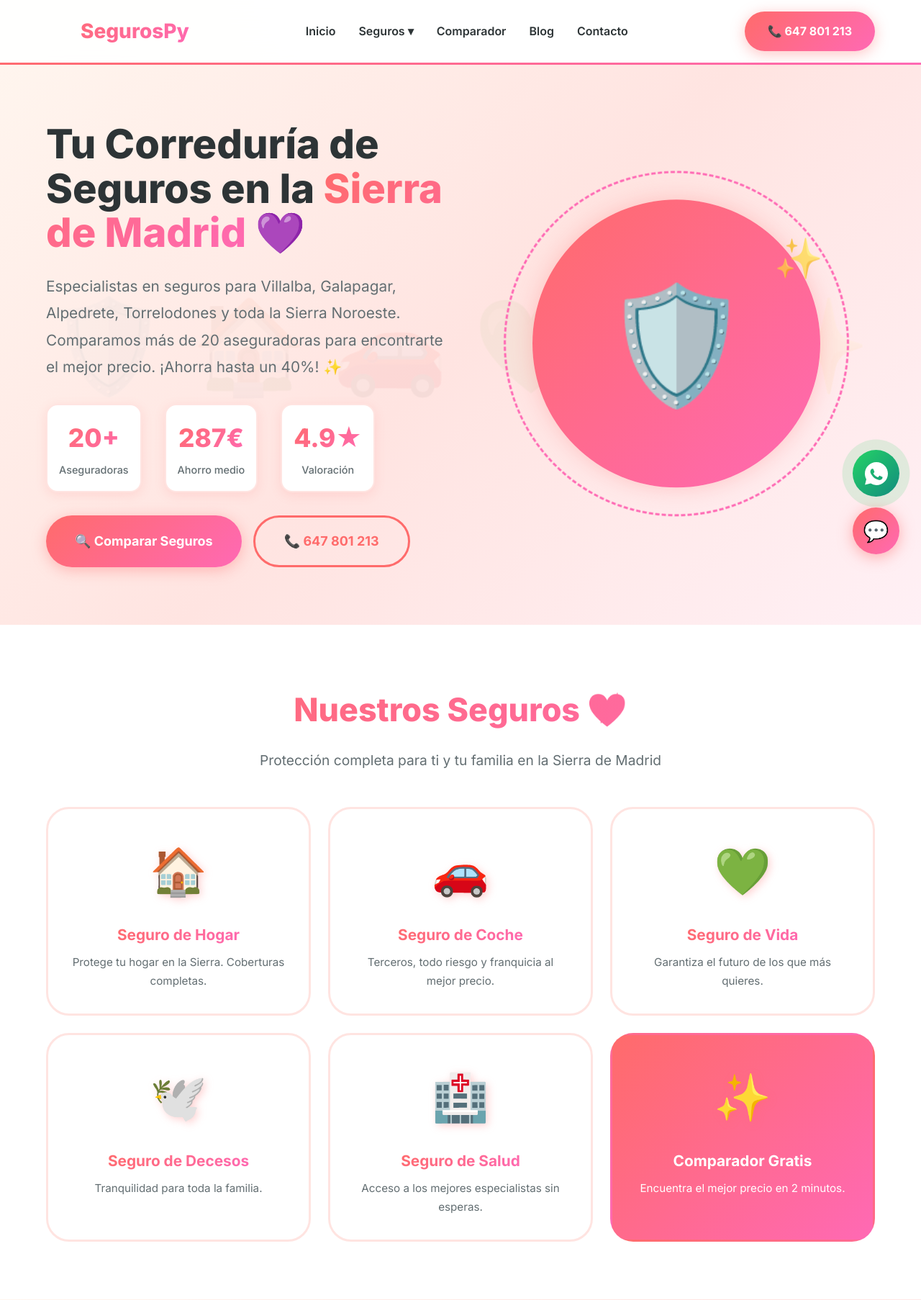
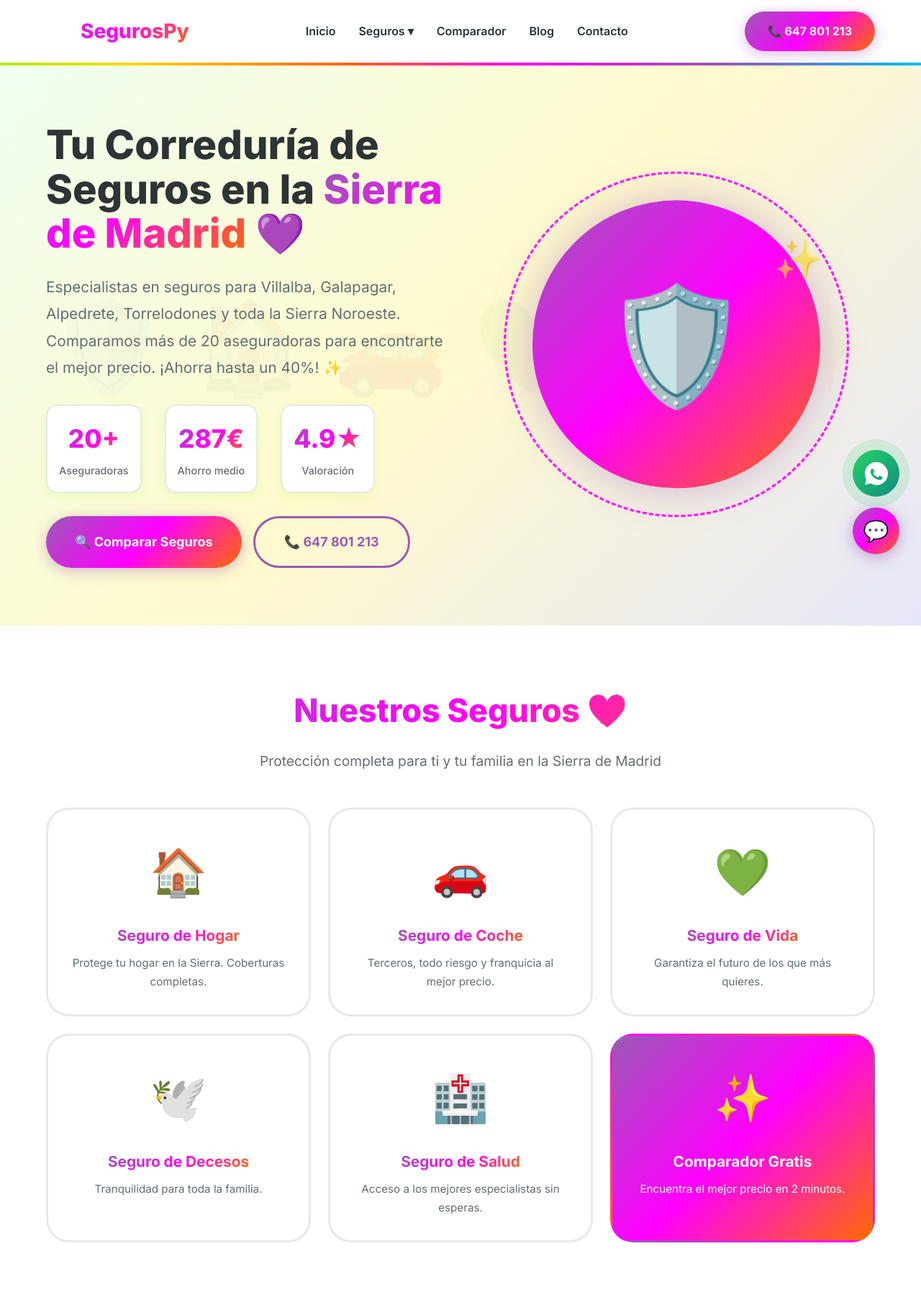
Before and after one commit to CandiCF/segurospy, a FastAPI app: page / in a window 1280 px wide. Shown: the top 1806 px of the page at 72% size. Run offline with FastAPI, Linux system fonts and the light colour scheme.

Commit message:
Nueva paleta: verde lima, amarillo, naranja, azul, morado, fucsia
- Colores más vibrantes y alegres
- Gradientes rainbow en header
- Cada tarjeta de servicio con su color único
- Fondo más claro y luminoso

```diff
--- a/static/css/styles.css
+++ b/static/css/styles.css
@@ -1,55 +1,59 @@
 /* =============================================
    SEGUROSPY - ESTILOS VIBRANTES Y ALEGRES
-   Paleta: Coral, Fucsia, Verde Lima, Turquesa
-   Estilo: Femenino, moderno, lleno de vida
+   Paleta: Verde Lima, Amarillo, Naranja, Azul, Morado, Fucsia
    ============================================= */
 
-/* Variables CSS - Paleta Vibrante */
+/* Variables CSS - Nueva Paleta Vibrante */
 :root {
-    /* Colores principales vibrantes */
-    --coral: #FF6B6B;
-    --coral-light: #FF8E8E;
-    --coral-dark: #E85555;
+    /* Colores principales */
+    --lime: #7FFF00;
+    --lime-light: #ADFF2F;
+    --lime-dark: #32CD32;
 
-    --fuchsia: #FF69B4;
-    --fuchsia-light: #FF85C8;
-    --fuchsia-dark: #E054A0;
+    --yellow: #FFD700;
+    --yellow-light: #FFEC8B;
+    --yellow-dark: #FFA500;
 
-    --lime: #32CD32;
-    --lime-light: #7FFF00;
-    --lime-dark: #228B22;
+    --orange: #FF6B00;
+    --orange-light: #FF8C42;
+    --orange-dark: #E65100;
 
-    --turquoise: #40E0D0;
-    --turquoise-light: #7FFFD4;
-    --turquoise-dark: #20B2AA;
+    --blue: #00BFFF;
+    --blue-light: #87CEEB;
+    --blue-dark: #1E90FF;
 
-    --orange: #FF7F50;
-    --yellow: #FFD93D;
     --purple: #9B59B6;
+    --purple-light: #BB8FCE;
+    --purple-dark: #7D3C98;
+
+    --fuchsia: #FF00FF;
+    --fuchsia-light: #FF69B4;
+    --fuchsia-dark: #C71585;
 
     /* Colores base */
+    --white: #FFFFFF;
     --text: #2D3436;
     --text-light: #636E72;
     --text-muted: #B2BEC3;
 
-    --bg: #FFFAF5;
-    --bg-alt: #FFF5EE;
-    --bg-gradient: linear-gradient(135deg, #FFF5EE 0%, #FFE4E1 50%, #FFF0F5 100%);
-    --bg-dark: #2D3436;
+    --bg: #FFFFFF;
+    --bg-alt: #F8F9FA;
+    --bg-gradient: linear-gradient(135deg, #FFFFFF 0%, #F0FFF0 50%, #FFFACD 100%);
+    --bg-dark: #1A1A2E;
 
-    --white: #FFFFFF;
-    --border: #FFE4E1;
+    --border: #E8E8E8;
 
     /* Gradientes vibrantes */
-    --gradient-primary: linear-gradient(135deg, var(--coral) 0%, var(--fuchsia) 100%);
-    --gradient-secondary: linear-gradient(135deg, var(--turquoise) 0%, var(--lime) 100%);
-    --gradient-accent: linear-gradient(135deg, var(--orange) 0%, var(--yellow) 100%);
-    --gradient-purple: linear-gradient(135deg, var(--fuchsia) 0%, var(--purple) 100%);
+    --gradient-primary: linear-gradient(135deg, var(--lime) 0%, var(--yellow) 100%);
+    --gradient-secondary: linear-gradient(135deg, var(--blue) 0%, var(--purple) 100%);
+    --gradient-accent: linear-gradient(135deg, var(--orange) 0%, var(--fuchsia) 100%);
+    --gradient-rainbow: linear-gradient(135deg, var(--lime), var(--yellow), var(--orange), var(--fuchsia), var(--purple), var(--blue));
+    --gradient-hero: linear-gradient(135deg, var(--purple) 0%, var(--fuchsia) 50%, var(--orange) 100%);
 
     /* Sombras coloridas */
-    --shadow: 0 4px 15px rgba(255, 107, 107, 0.15);
-    --shadow-lg: 0 10px 30px rgba(255, 105, 180, 0.2);
-    --shadow-glow: 0 0 30px rgba(255, 107, 107, 0.3);
+    --shadow: 0 4px 15px rgba(127, 255, 0, 0.15);
+    --shadow-lg: 0 10px 30px rgba(155, 89, 182, 0.2);
+    --shadow-glow: 0 0 30px rgba(255, 0, 255, 0.3);
 
     /* Espaciado */
     --space-xs: 0.5rem;
@@ -102,9 +106,10 @@ body::before {
     width: 100%;
     height: 100%;
     background:
-        radial-gradient(circle at 10% 20%, rgba(255, 107, 107, 0.1) 0%, transparent 40%),
-        radial-gradient(circle at 90% 80%, rgba(64, 224, 208, 0.1) 0%, transparent 40%),
-        radial-gradient(circle at 50% 50%, rgba(255, 105, 180, 0.05) 0%, transparent 60%);
+        radial-gradient(circle at 10% 20%, rgba(127, 255, 0, 0.08) 0%, transparent 40%),
+        radial-gradient(circle at 90% 80%, rgba(0, 191, 255, 0.08) 0%, transparent 40%),
+        radial-gradient(circle at 50% 50%, rgba(255, 0, 255, 0.05) 0%, transparent 60%),
+        radial-gradient(circle at 80% 20%, rgba(255, 215, 0, 0.08) 0%, transparent 40%);
     pointer-events: none;
     z-index: -1;
 }
@@ -121,7 +126,7 @@ body::before {
     font-weight: 800;
     text-align: center;
     margin-bottom: var(--space-sm);
-    background: var(--gradient-primary);
+    background: var(--gradient-hero);
     -webkit-background-clip: text;
     -webkit-text-fill-color: transparent;
     background-clip: text;
@@ -147,8 +152,8 @@ body::before {
     left: 0;
     width: 100%;
     height: 10px;
-    background: var(--gradient-accent);
-    opacity: 0.3;
+    background: var(--gradient-primary);
+    opacity: 0.4;
     z-index: -1;
     border-radius: var(--radius-full);
 }
@@ -178,7 +183,7 @@ body::before {
     left: -100%;
     width: 100%;
     height: 100%;
-    background: linear-gradient(90deg, transparent, rgba(255, 255, 255, 0.3), transparent);
+    background: linear-gradient(90deg, transparent, rgba(255, 255, 255, 0.4), transparent);
     transition: 0.5s;
 }
 
@@ -187,35 +192,35 @@ body::before {
 }
 
 .btn-primary {
-    background: var(--gradient-primary);
+    background: var(--gradient-hero);
     color: white;
-    box-shadow: 0 4px 20px rgba(255, 107, 107, 0.4);
+    box-shadow: 0 4px 20px rgba(155, 89, 182, 0.4);
 }
 
 .btn-primary:hover {
     transform: translateY(-3px) scale(1.02);
-    box-shadow: 0 8px 30px rgba(255, 107, 107, 0.5);
+    box-shadow: 0 8px 30px rgba(155, 89, 182, 0.5);
 }
 
 .btn-secondary {
-    background: var(--gradient-secondary);
-    color: white;
-    box-shadow: 0 4px 20px rgba(64, 224, 208, 0.4);
+    background: var(--gradient-primary);
+    color: var(--text);
+    box-shadow: 0 4px 20px rgba(127, 255, 0, 0.4);
 }
 
 .btn-secondary:hover {
     transform: translateY(-3px) scale(1.02);
-    box-shadow: 0 8px 30px rgba(64, 224, 208, 0.5);
+    box-shadow: 0 8px 30px rgba(127, 255, 0, 0.5);
 }
 
 .btn-outline {
     background: transparent;
-    border: 3px solid var(--coral);
-    color: var(--coral);
+    border: 3px solid var(--purple);
+    color: var(--purple);
 }
 
 .btn-outline:hover {
-    background: var(--coral);
+    background: var(--purple);
     color: white;
     transform: translateY(-3px);
 }
@@ -229,15 +234,15 @@ body::before {
     width: 100%;
 }
 
-/* Header alegre */
+/* Header con gradiente */
 .header {
     position: sticky;
     top: 0;
     z-index: 100;
     background: rgba(255, 255, 255, 0.95);
     backdrop-filter: blur(20px);
-    border-bottom: 3px solid transparent;
-    border-image: var(--gradient-primary) 1;
+    border-bottom: 4px solid transparent;
+    border-image: var(--gradient-rainbow) 1;
 }
 
 .nav {
@@ -254,7 +259,7 @@ body::before {
     text-decoration: none;
     font-size: 1.75rem;
     font-weight: 800;
-    background: var(--gradient-primary);
+    background: var(--gradient-hero);
     -webkit-background-clip: text;
     -webkit-text-fill-color: transparent;
     background-clip: text;
@@ -360,7 +365,7 @@ body::before {
 /* Hero espectacular */
 .hero {
     padding: var(--space-2xl) 0;
-    background: var(--bg-gradient);
+    background: linear-gradient(135deg, #F0FFF0 0%, #FFFACD 50%, #E6E6FA 100%);
     position: relative;
     overflow: hidden;
 }
@@ -393,7 +398,7 @@ body::before {
 }
 
 .hero h1 .gradient-text {
-    background: var(--gradient-primary);
+    background: var(--gradient-hero);
     -webkit-background-clip: text;
     -webkit-text-fill-color: transparent;
     background-clip: text;
@@ -425,7 +430,7 @@ body::before {
     display: block;
     font-size: 2.2rem;
     font-weight: 800;
-    background: var(--gradient-primary);
+    background: var(--gradient-hero);
     -webkit-background-clip: text;
     -webkit-text-fill-color: transparent;
     background-clip: text;
@@ -452,14 +457,14 @@ body::before {
 .hero-visual {
     width: 400px;
     height: 400px;
-    background: var(--gradient-primary);
+    background: var(--gradient-hero);
     border-radius: 50%;
     display: flex;
     align-items: center;
     justify-content: center;
     font-size: 10rem;
     animation: float 6s ease-in-out infinite;
-    box-shadow: var(--shadow-glow);
+    box-shadow: 0 0 60px rgba(155, 89, 182, 0.4);
     position: relative;
 }
 
@@ -552,7 +557,6 @@ body::before {
     left: 0;
     width: 100%;
     height: 5px;
-    background: var(--gradient-primary);
     transform: scaleX(0);
     transition: var(--transition);
 }
@@ -561,23 +565,75 @@ body::before {
     transform: scaleX(1);
 }
 
+/* Cada card con su propio color */
+.service-card:nth-child(1)::before {
+    background: var(--lime);
+}
+
+.service-card:nth-child(2)::before {
+    background: var(--blue);
+}
+
+.service-card:nth-child(3)::before {
+    background: var(--fuchsia);
+}
+
+.service-card:nth-child(4)::before {
+    background: var(--purple);
+}
+
+.service-card:nth-child(5)::before {
+    background: var(--orange);
+}
+
+.service-card:nth-child(6)::before {
+    background: var(--gradient-hero);
+}
+
+.service-card:nth-child(1):hover {
+    border-color: var(--lime);
+    box-shadow: 0 10px 30px rgba(127, 255, 0, 0.2);
+}
+
+.service-card:nth-child(2):hover {
+    border-color: var(--blue);
+    box-shadow: 0 10px 30px rgba(0, 191, 255, 0.2);
+}
+
+.service-card:nth-child(3):hover {
+    border-color: var(--fuchsia);
+    box-shadow: 0 10px 30px rgba(255, 0, 255, 0.2);
+}
+
+.service-card:nth-child(4):hover {
+    border-color: var(--purple);
+    box-shadow: 0 10px 30px rgba(155, 89, 182, 0.2);
+}
+
+.service-card:nth-child(5):hover {
+    border-color: var(--orange);
+    box-shadow: 0 10px 30px rgba(255, 107, 0, 0.2);
+}
+
+.service-card:nth-child(6):hover {
+    border-color: var(--yellow);
+    box-shadow: 0 10px 30px rgba(255, 215, 0, 0.2);
+}
+
 .service-card:hover {
     transform: translateY(-10px);
-    box-shadow: var(--shadow-lg);
-    border-color: var(--coral);
 }
 
 .service-icon {
     font-size: 4rem;
     margin-bottom: var(--space-sm);
-    filter: drop-shadow(3px 3px 6px rgba(255, 107, 107, 0.3));
 }
 
 .service-card h3 {
     font-size: 1.3rem;
     font-weight: 700;
     margin-bottom: var(--space-xs);
-    background: var(--gradient-primary);
+    background: var(--gradient-hero);
     -webkit-background-clip: text;
     -webkit-text-fill-color: transparent;
     background-clip: text;
@@ -589,56 +645,8 @@ body::before {
     font-size: 0.95rem;
 }
 
-.service-card:nth-child(1) {
-    --card-color: var(--coral);
-}
-
-.service-card:nth-child(2) {
-    --card-color: var(--turquoise);
-}
-
-.service-card:nth-child(3) {
-    --card-color: var(--fuchsia);
-}
-
-.service-card:nth-child(4) {
-    --card-color: var(--lime);
-}
-
-.service-card:nth-child(5) {
-    --card-color: var(--orange);
-}
-
-.service-card:nth-child(6) {
-    --card-color: var(--purple);
-}
-
-.service-card:nth-child(1):hover {
-    border-color: var(--coral);
-}
-
-.service-card:nth-child(2):hover {
-    border-color: var(--turquoise);
-}
-
-.service-card:nth-child(3):hover {
-    border-color: var(--fuchsia);
-}
-
-.service-card:nth-child(4):hover {
-    border-color: var(--lime);
-}
-
-.service-card:nth-child(5):hover {
-    border-color: var(--orange);
-}
-
-.service-card:nth-child(6):hover {
-    border-color: var(--purple);
-}
-
 .service-card-cta {
-    background: var(--gradient-primary);
+    background: var(--gradient-hero);
     color: white;
     border-color: transparent;
 }
@@ -940,12 +963,12 @@ body::before {
 .chat-toggle {
     width: 65px;
     height: 65px;
-    background: var(--gradient-primary);
+    background: var(--gradient-hero);
     border: none;
     border-radius: 50%;
     cursor: pointer;
     font-size: 1.8rem;
-    box-shadow: 0 4px 20px rgba(255, 107, 107, 0.5);
+    box-shadow: 0 4px 20px rgba(155, 89, 182, 0.5);
     transition: var(--transition-bounce);
     display: flex;
     align-items: center;
```
Also changed, not shown: other parts of static/css/styles.css (+47 -32 lines).
